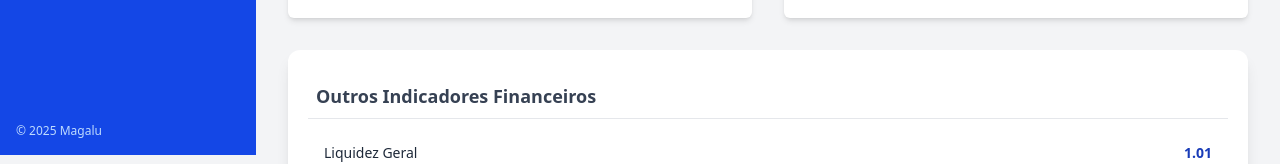
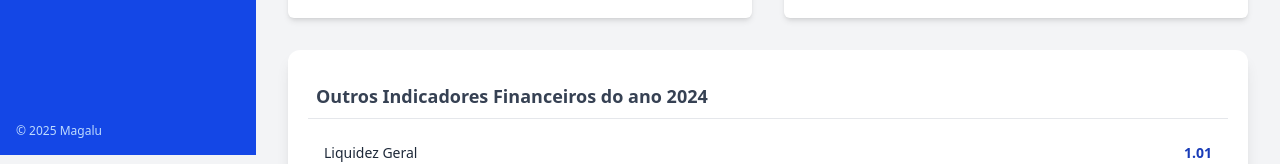
Before and after one commit to RicardoMorato/dashboard-contabil-magalu, a Next.js app: page /dashboard/2024 in a window 1280 px wide. Shown: the part 645-809 px from the top of the page. Built offline with nearby package versions, Linux system fonts and the light colour scheme.

Commit message:
feat: adicionar ano no título da tabela

```diff
--- a/src/components/FinanceStatCards.tsx
+++ b/src/components/FinanceStatCards.tsx
@@ -64,6 +64,7 @@ const FinanceStatCards: React.FC<FinanceStatCardsProps> = ({ data }) => {
     { name: "Prazo Médio Pagamento Contas (PMPC)", valor: data.pmpc },
     { name: "Ciclo Operacional", valor: data.cicloOperacional },
     { name: "Ciclo Financeiro", valor: data.cicloFinanceiro },
+    { name: "Ano", valor: data.ano },
   ];
 
   const lucroLiquidoNumber = Number(
@@ -103,7 +104,7 @@ const FinanceStatCards: React.FC<FinanceStatCardsProps> = ({ data }) => {
         </div>
         <div className="flex flex-col gap-8">
           <div className="grid grid-cols-1 md:grid-cols-2 gap-8">
-            <FinanceIndicatorsChart data={indicatorsData} />
+            <FinanceIndicatorsChart />
             <FinanceLineChart />
           </div>
           <OtherFinanceIndicatorsTable data={othersIndicator} />
--- a/src/components/OtherFinanceIndicatorsTable.tsx
+++ b/src/components/OtherFinanceIndicatorsTable.tsx
@@ -16,13 +16,20 @@ const OtherFinanceIndicatorsTable: React.FC<
     "Ciclo Financeiro",
   ];
 
+  const anoItem = data.find((item) => item.name.trim().toLowerCase() === "ano");
+  const ano = anoItem ? anoItem.valor : "";
+
+  const dataSemAno = data.filter(
+    (item) => item.name.trim().toLowerCase() !== "ano"
+  );
+
   return (
     <div className="w-full bg-white rounded-xl shadow-lg p-5">
       <h2 className="text-lg font-semibold mb-4 pl-2 pt-3 pb-2 border-b border-gray-200 text-gray-700">
-        {title}
+        {title} {ano && `do ano ${ano}`}
       </h2>
       <div className="space-y-2">
-        {data.map((item, idx) => {
+        {dataSemAno.map((item, idx) => {
           let valorExibido;
 
           if (
```
